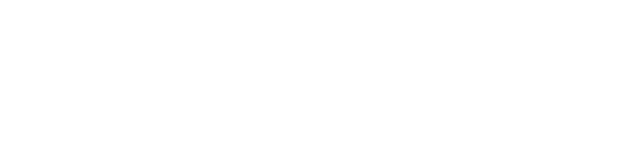
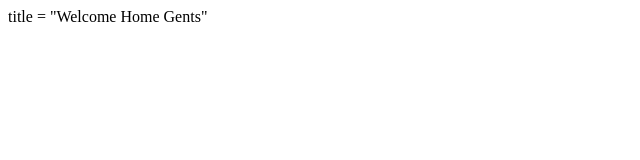
Before and after one commit to kilianzaanboshoff/react-project, a website: page index.html in a window 1280 px wide. Shown: the whole page, without its empty margins (0-640 px from the left). Drawn offline with Linux system fonts and the light colour scheme.

Commit message:
Update index.html

```diff
--- a/index.html
+++ b/index.html
@@ -36,5 +36,7 @@
       To begin the development, run `npm start` or `yarn start`.
       To create a production bundle, use `npm run build` or `yarn build`.
     -->
+
+    title = "Welcome Home Gents"
   </body>
 </html>
```
